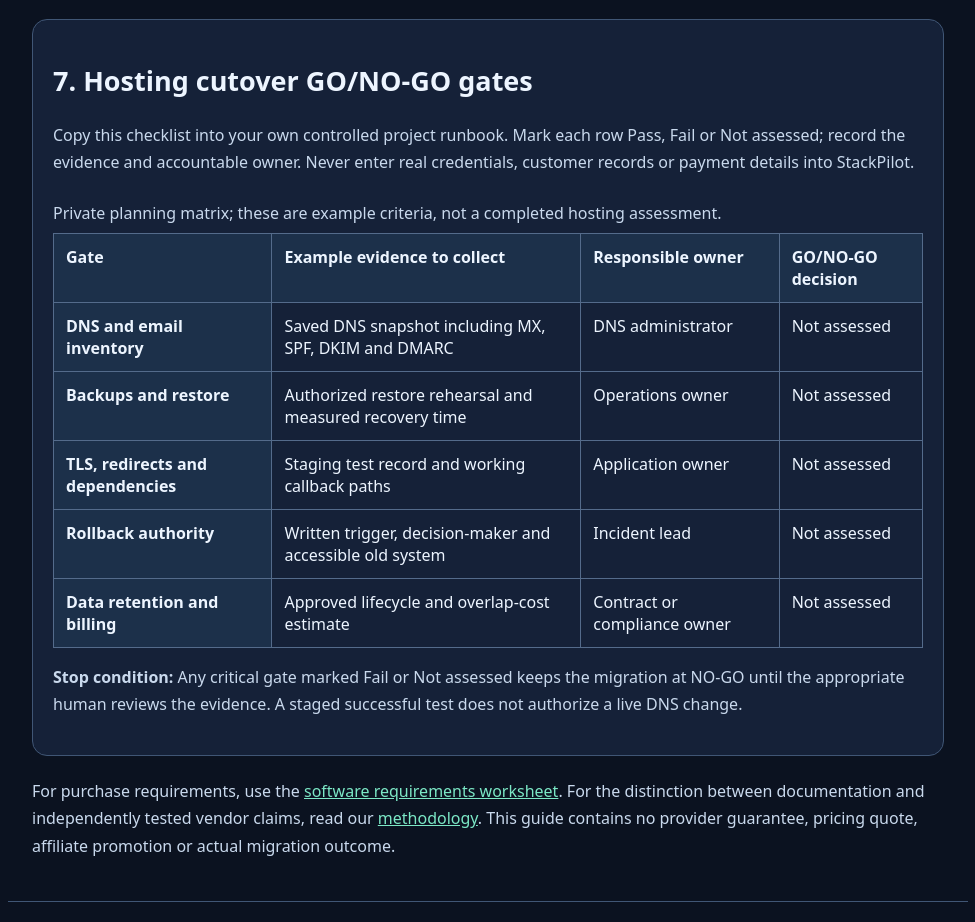
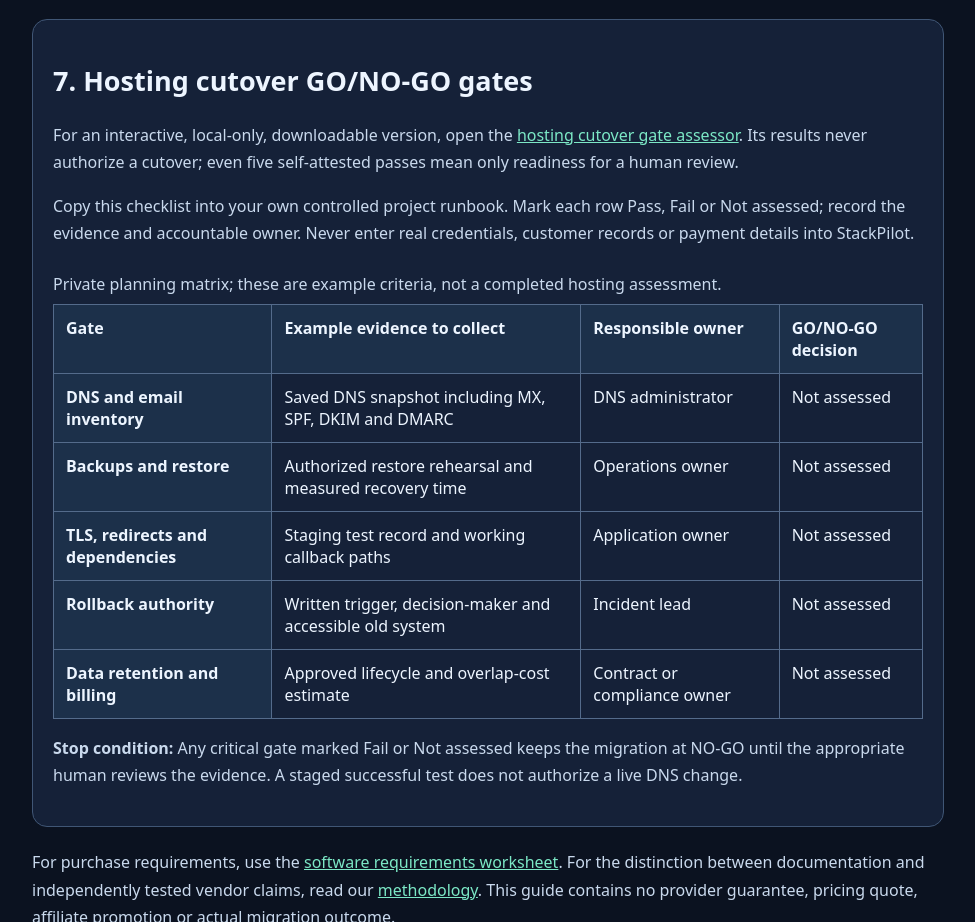
Before and after one commit to hithisisakii09/stackpilot-ai, an Astro site: page /guides/hosting-migration-checklist in a window 1280 px wide. Shown: the part 2865-3787 px from the top of the page, without its empty margins (152-1127 px from the left). Built offline with nearby package versions, Linux system fonts and the light colour scheme; Astro itself is replaced by a stand-in of ours.

Commit message:
docs: link migration decision guide to private assessor

```diff
--- a/src/pages/guides/hosting-migration-checklist/index.astro
+++ b/src/pages/guides/hosting-migration-checklist/index.astro
@@ -75,6 +75,7 @@ footer{border-top:1px solid #405675}
 <li>Record any regional policy, contractual or data-processing uncertainty as an unresolved blocker rather than inventing a passing result.</li>
 </ul></section>
 <section aria-labelledby="cutover-gates"><h2 id="cutover-gates">7. Hosting cutover GO/NO-GO gates</h2>
+<p>For an interactive, local-only, downloadable version, open the <a href="/tools/hosting-cutover-gates/">hosting cutover gate assessor</a>. Its results never authorize a cutover; even five self-attested passes mean only readiness for a human review.</p>
 <p>Copy this checklist into your own controlled project runbook. Mark each row Pass, Fail or Not assessed; record the evidence and accountable owner. Never enter real credentials, customer records or payment details into StackPilot.</p>
 <div role="region" aria-label="Hosting cutover checkpoints, scroll horizontally for all columns" tabindex="0" style="overflow-x:auto">
 <table>
```
